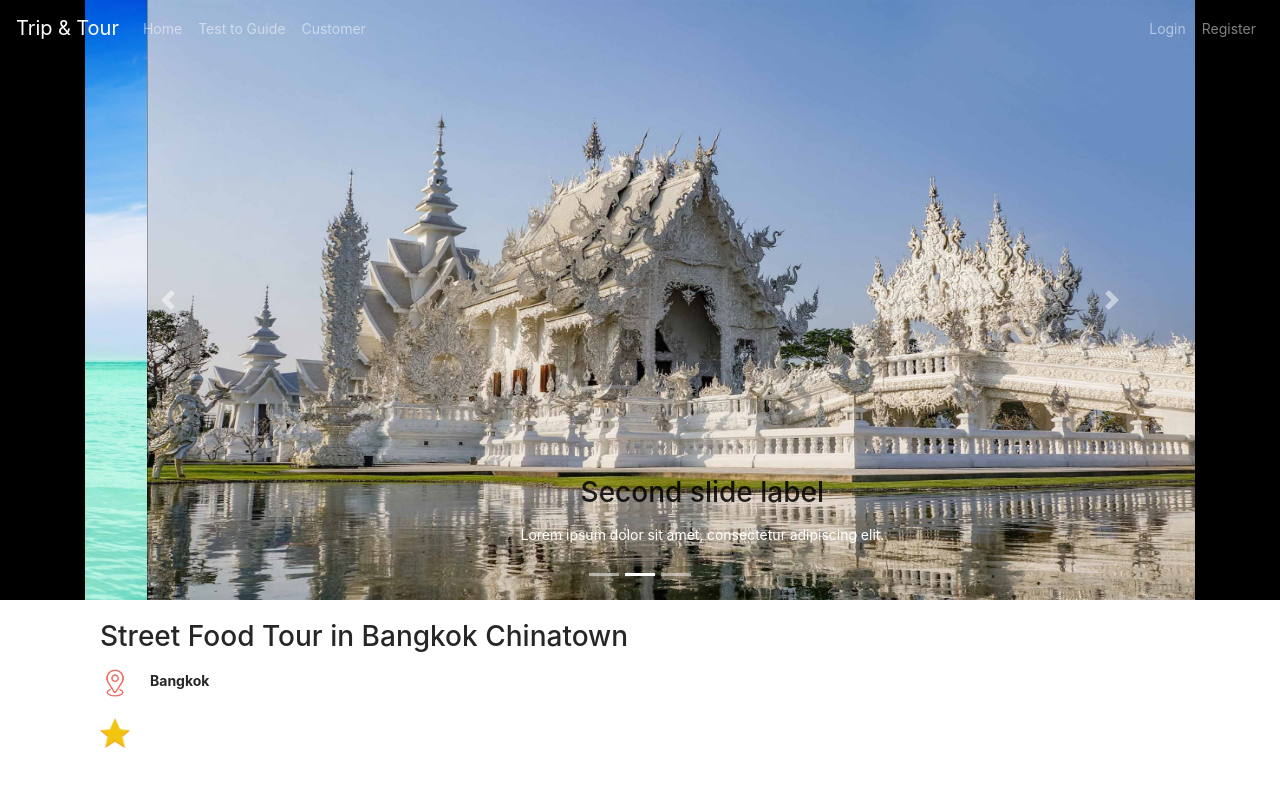
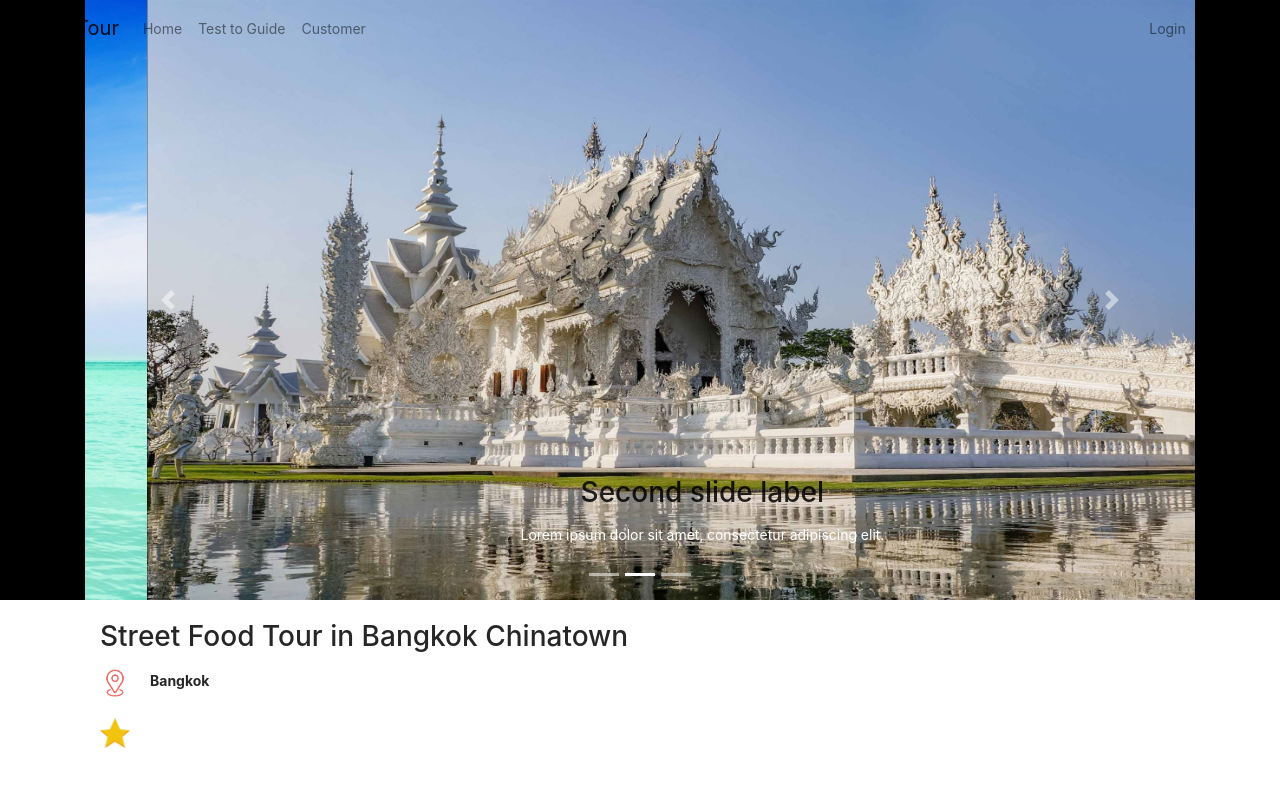
Before and after one commit to GominP/trip-tour-frontend, a React (Create React App) app: page /MainPage/DetailTrip in a window 1280 px wide. Shown: the top 786 px of the page. Built offline with nearby package versions, Linux system fonts and the light colour scheme.

Commit message:
edit profile

```diff
--- a/src/App.js
+++ b/src/App.js
@@ -9,10 +9,8 @@ import WorkSchedule from './Guide/WorkSchedule.js'
 import { BrowserRouter as Router, Switch, Route, Link } from 'react-router-dom';
 import Profile from './Customer/Profile.js';
 import EditProfile from './Customer/EditProfile.js'
-import Detail from './Guide/MultiPage/Detail.js';
 import DetailTrip from './MainPage/DetailTrip.js';
 
-import Test from './User/test.js'
 
 class App extends React.Component {
   componentDidMount() {
--- a/src/Customer/CustomerCss/profile.css
+++ b/src/Customer/CustomerCss/profile.css
@@ -9,7 +9,7 @@
 }
 
 .ImageCard:hover{
-  box-shadow: 5px 5px #888888;
+  box-shadow: 5px 5px #0197f6;
 }
 .ImageCard:hover:active{
 }
--- a/src/Customer/editProfile.js
+++ b/src/Customer/editProfile.js
@@ -10,6 +10,7 @@ import slide1 from '../img/h1.jpg';
 import ReactRoundedImage from "react-rounded-image";
 import { Tab, Tabs, TabContainer, TabPane } from 'react-bootstrap'
 import FormImpl from 'react-bootstrap/esm/Form';
+
 
 
 function EditProfile(){
--- a/src/MainPage/DetailTrip.js
+++ b/src/MainPage/DetailTrip.js
@@ -24,7 +24,7 @@ function DetailTrip(){
 
   return (
     <div >
-        <NavBarHead/>
+        <NavBarHead variant="light"></NavBarHead>
         <div className='SlideShow'>
             <Container>
                 <Carousel activeIndex={index} onSelect={handleSelect}>
@@ -66,6 +66,7 @@ function DetailTrip(){
                         </div>
                         <div className="ReviewTag">
                             <img src={staricon} style={{width:"30px"}}/>
+
                         </div>
                         </Form.Group>
                     </Col>
```
Also changed, not shown: 1 other file (tests, documents, lock files or other folders).
